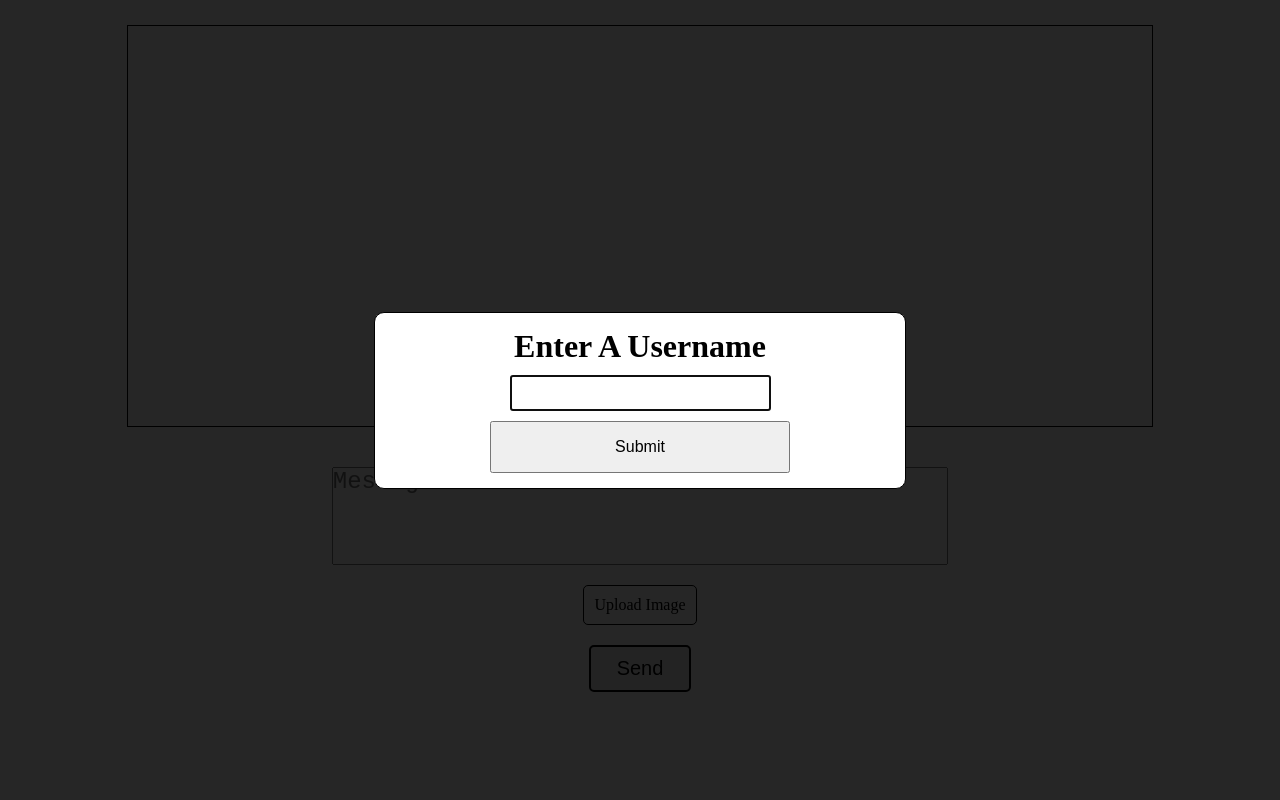
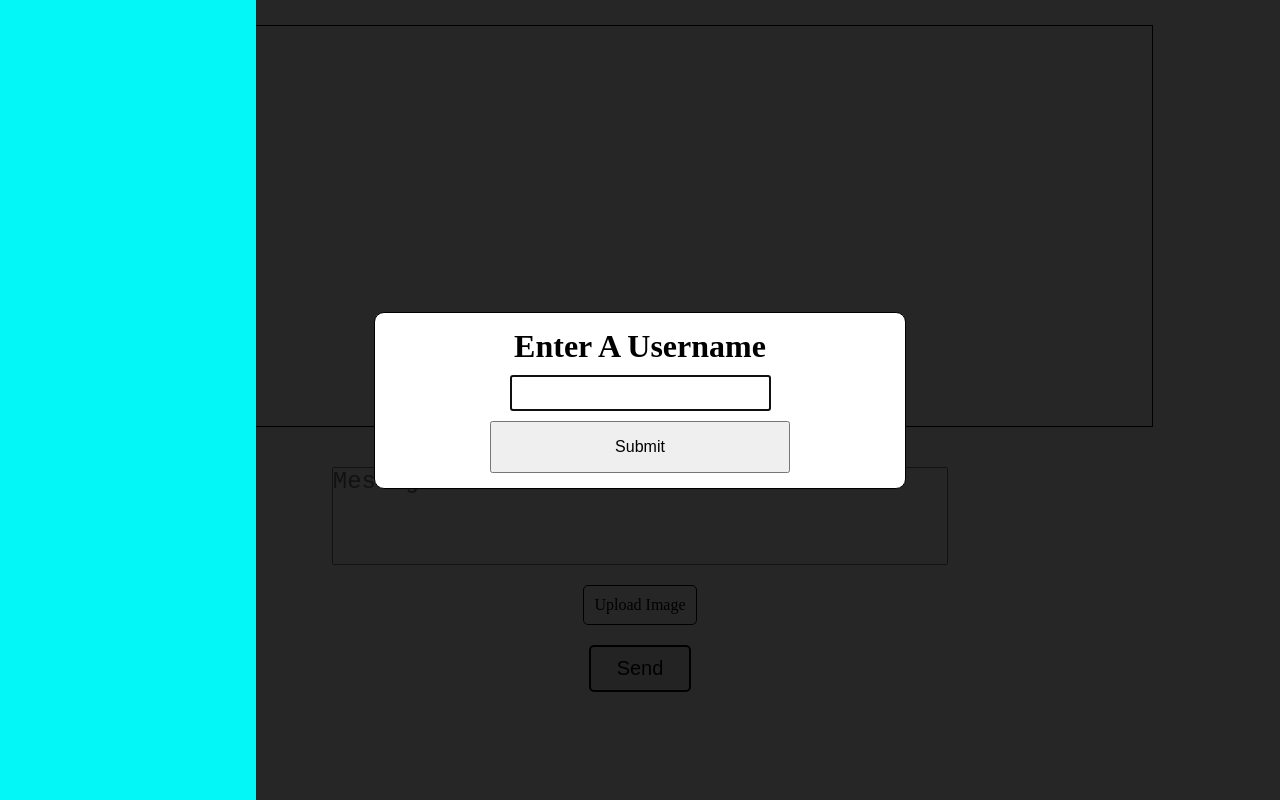
Before and after one commit to JacobTyBruce/rtca, a website: page frontend/index.html in a window 1280 px wide. Drawn offline with nearby package versions, Linux system fonts and the light colour scheme; no server answers.

Commit message:
Added start of sidebar and DC message; fleaned up CSS

```diff
--- a/frontend/index.html
+++ b/frontend/index.html
@@ -18,6 +18,10 @@
         </div>
     </div>
 
+    <div class="sidebar">
+
+    </div>
+
     <div class="output-window">
         <!-- Output goes here-->
     </div>
--- a/frontend/main.css
+++ b/frontend/main.css
@@ -8,6 +8,8 @@ body {
     align-items: center;
     flex-direction: column;
 }
+
+/* username prompts */
 
 .full-wrapper {
     position: absolute;
@@ -46,6 +48,8 @@ body {
     padding: 15px;
 }
 
+/* output window styles */
+
 .output-window {
     width: 80vw;
     height: 50vh;
@@ -56,12 +60,18 @@ body {
     flex-direction: column;
 }
 
-.content, .alert {
-    font-size: 1.2rem;
-    width: 100%;
-    background: grey;
-    padding: 5px 0 5px 0;
+/* sidebar styles */
+
+.sidebar {
+    width: 20vw;
+    height: 100vh;
+    position: absolute;
+    top: 0;
+    left: 0;
+    background-color: rgb(4, 247, 247);
 }
+
+/* User data entry styles */
 
 .user-input {
     padding-top: 5vh;
@@ -138,12 +148,28 @@ input[type=submit] {
     transition: 0.5s;
 }
 
+/* Message styles */
+
+.content, .alert {
+    font-size: 1.2rem;
+    width: 100%;
+    background: grey;
+    padding: 5px 0 5px 0;
+}
+
 .alert {
     width: 100%;
     text-align: center;
     background-color: grey;
     color: maroon;
 }
+
+.image {
+    width: 150px;
+    height: 150px;
+}
+
+/* Warning box styles */
 
 .warning {
     z-index: 999;
@@ -171,8 +197,3 @@ input[type=submit] {
     top: 0;
     transition: 0.5s all;
 }
-
-.image {
-    width: 150px;
-    height: 150px;
-}
--- a/index.js
+++ b/index.js
@@ -32,6 +32,10 @@ ss.on('connection', (socket) => {
       socket.broadcast.emit('message', data)
     })
 
+    socket.on('disconnect', (socket) => {
+        console.log(socket + ' has left the server')
+    })
+
 
   });
 
```
